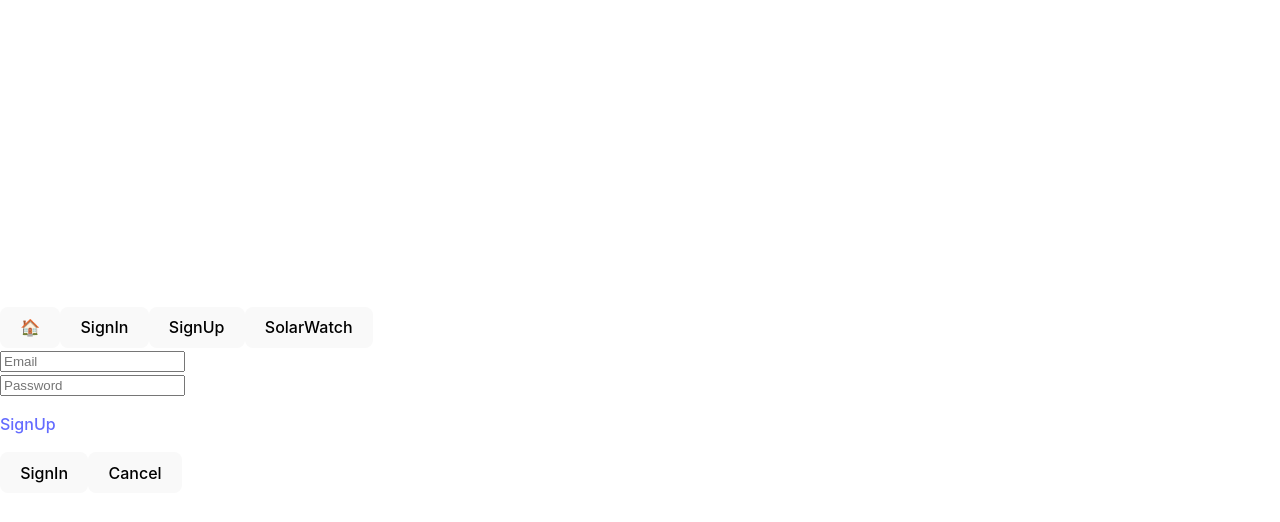
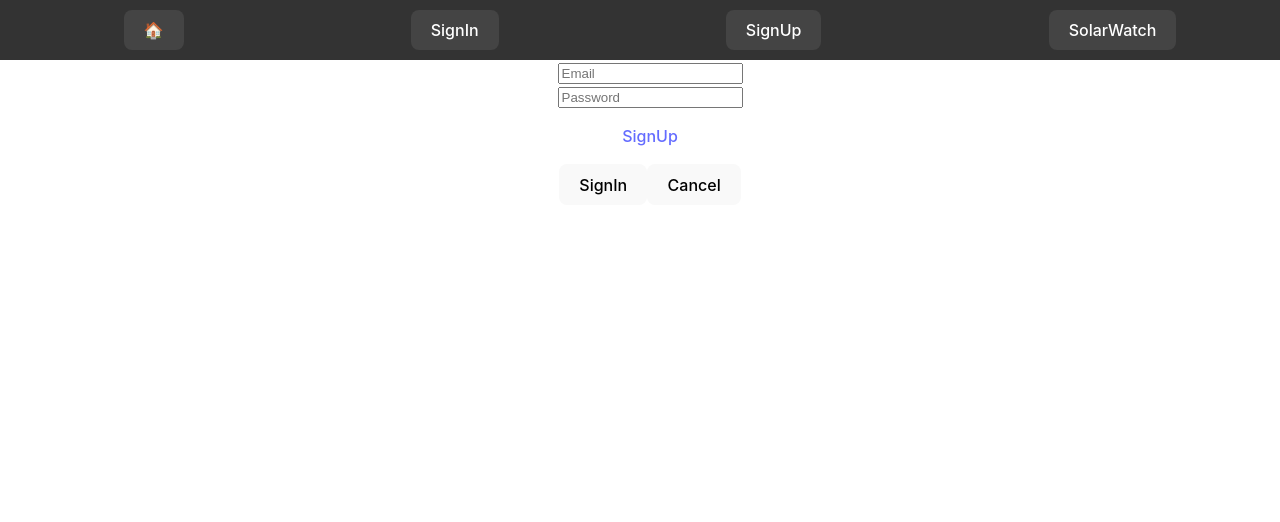
Before and after one commit to ndrs06/SolarWatch, a React (Vite) app in the folder client/: page /sign-in in a window 1280 px wide. Shown: the top 522 px of the page. Built offline with nearby package versions, Linux system fonts and the light colour scheme.

Commit message:
:bento: chore: add some design to Navbar

```diff
--- a/client/src/components/Navbar/Navbar.scss
+++ b/client/src/components/Navbar/Navbar.scss
@@ -0,0 +1,30 @@
+.navbar {
+  display: flex;
+  justify-content: space-around;
+  align-items: center;
+  width: 100vw;
+  padding: 10px;
+  background-color: #333;
+  position: sticky;
+  top: 0;
+  z-index: 1000;
+  transition: top 0.3s;
+
+  button {
+    background-color: #444;
+    color: #fff;
+    border: none;
+    padding: 10px 20px;
+    font-size: 16px;
+    cursor: pointer;
+    transition: background-color 0.3s;
+
+    &:hover {
+      background-color: #555;
+    }
+
+    &:active {
+      background-color: #666;
+    }
+  }
+}
--- a/client/src/index.scss
+++ b/client/src/index.scss
@@ -4,6 +4,10 @@
   font-family: Inter, system-ui, Avenir, Helvetica, Arial, sans-serif;
   line-height: 1.5;
   font-weight: 400;
+
+
+  width: 100vw;
+  height: 100vh;
 
   color-scheme: light dark;
   color: rgba(255, 255, 255, 0.87);
@@ -27,9 +31,9 @@ a:hover {
 body {
   margin: 0;
   display: flex;
-  place-items: center;
-  min-width: 320px;
-  min-height: 100vh;
+  text-align: center;
+  width: 100vw;
+  height: 100vh;
 }
 
 h1 {
```
